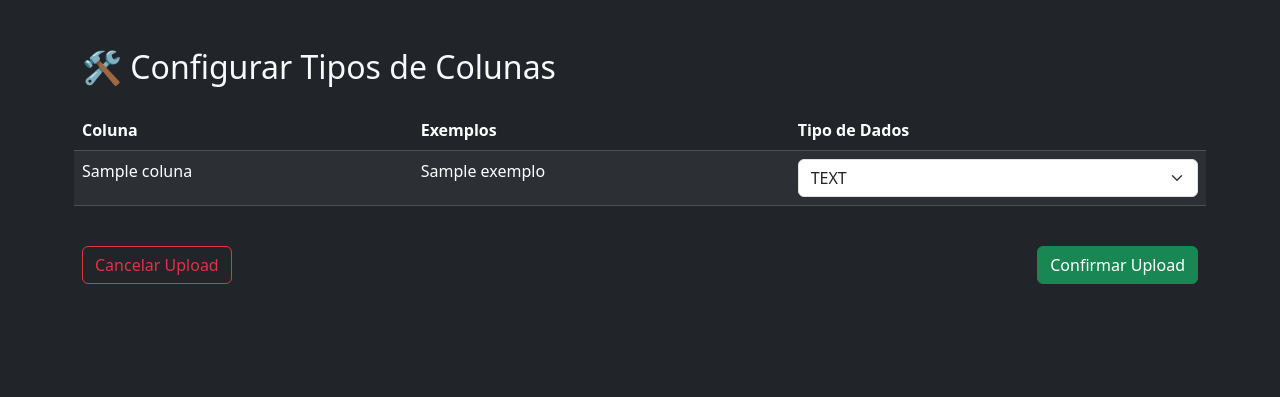
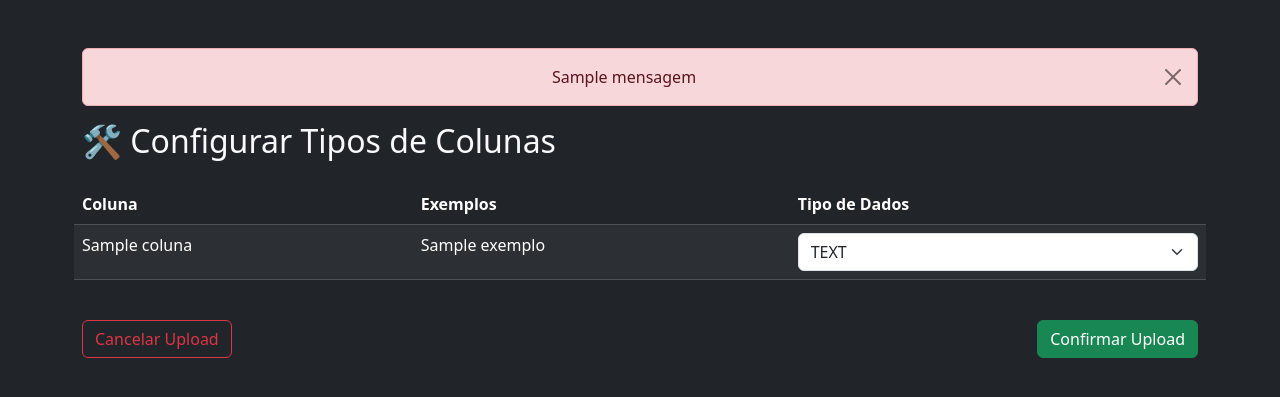
Before and after one commit to ribeirosilvarafaela/mini-sql-ide, a Flask app: template templates/configurar_upload.html in a window 1280 px wide. Shown: the top 397 px of the page. Run offline with Flask 3, Linux system fonts and the light colour scheme; the template is opened without the code that fills it: most values are stand-ins (such as "Sample title", 1, 10 or a date in 2020).

Commit message:
adiciona validação e mensagens de erro ao finalizar upload de CSV

```diff
--- a/app.py
+++ b/app.py
@@ -76,20 +76,26 @@ def configurar_upload():
         tratar_erro(e, "Erro ao configurar upload")
         return redirect(url_for('index'))
 
-# Finalizar upload
 @app.route('/finalizar_upload', methods=['POST'])
 def finalizar_upload():
     try:
         tipos = request.form
-        temp_json_path = session['temp_json_path']
+        temp_json_path = session.get('temp_json_path')
+        table_name = session.get('temp_table_name')
+
+        if not temp_json_path or not table_name:
+            flash('Erro interno: upload não encontrado. Faça novamente.', 'danger')
+            return redirect(url_for('index'))
+
         df = pd.read_json(temp_json_path)
-        table_name = session['temp_table_name']
 
         for coluna in df.columns:
-            tipo_escolhido = tipos[coluna]
+            tipo_escolhido = tipos.get(coluna)
             if not validar_coluna(df[coluna], tipo_escolhido):
-                flash(f"Erro: A coluna '{coluna}' não pode ser convertida para {tipo_escolhido}.", "danger")
-                return redirect(url_for('configurar_upload'))
+                colunas = list(df.columns)
+                sugestoes_tipos, exemplos = detectar_tipos(df)
+                mensagem = f"Erro: A coluna '{coluna}' não pode ser convertida para {tipo_escolhido}."
+                return render_template('configurar_upload.html', colunas=colunas, sugestoes=sugestoes_tipos, exemplos=exemplos, mensagem=mensagem)
 
         campos = ", ".join([f'"{col}" {tipos[col]}' for col in df.columns])
         db_cursor.execute(f'DROP TABLE IF EXISTS "{table_name}";')
@@ -100,7 +106,9 @@ def finalizar_upload():
             db_cursor.execute(insert_sql, tuple(row))
 
         db_conn.commit()
-        os.remove(temp_json_path)
+
+        if os.path.exists(temp_json_path):
+            os.remove(temp_json_path)
         session.pop('temp_json_path', None)
         session.pop('temp_table_name', None)
 
--- a/templates/configurar_upload.html
+++ b/templates/configurar_upload.html
@@ -8,6 +8,12 @@
 <body class="bg-dark text-light">
 
 <div class="container py-5">
+    {% if mensagem %}
+    <div class="alert alert-danger alert-dismissible fade show text-center" role="alert">
+        {{ mensagem }}
+        <button type="button" class="btn-close" data-bs-dismiss="alert" aria-label="Close"></button>
+    </div>
+    {% endif %}
     <h2 class="mb-4">🛠️ Configurar Tipos de Colunas</h2>
     <form method="POST" action="/finalizar_upload" enctype="multipart/form-data" class="row g-3">
         <table class="table table-dark table-striped">
```
